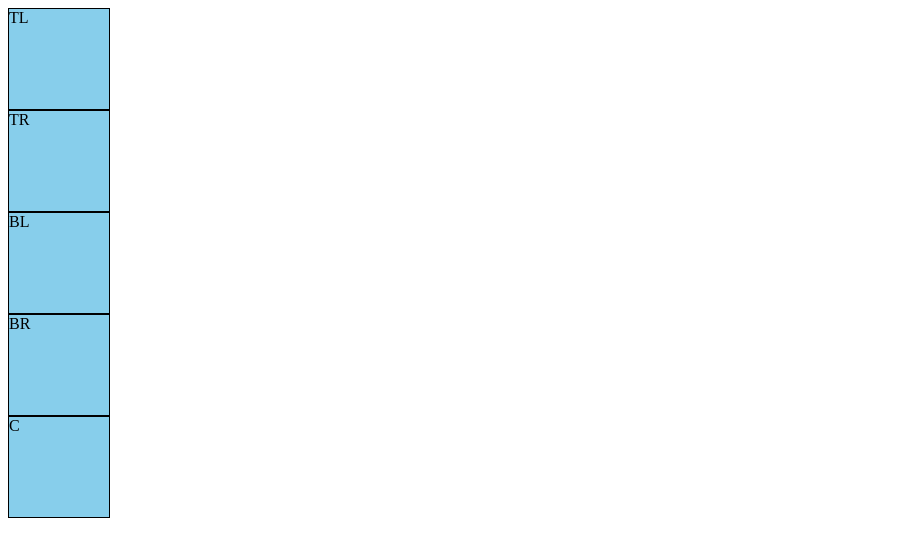
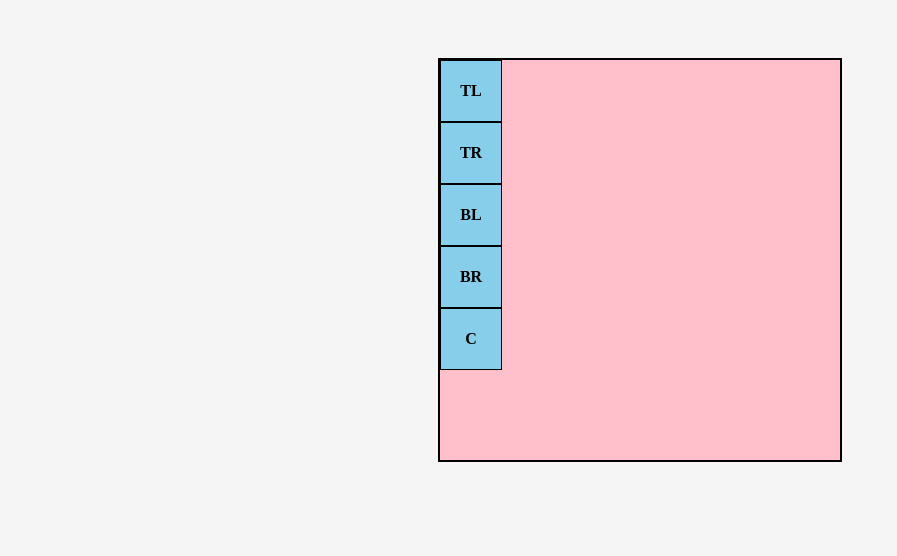
Before and after one commit to SoYoungLEE-me/AI-Website-Creator, a plain HTML site: page css/css_day2_practice/position/index.html in a window 1280 px wide. Shown: the whole page, without its empty margins (0-897 px from the left). Drawn offline with Linux system fonts and the light colour scheme.

Commit message:
Update style.css

```diff
--- a/css/css_day2_practice/position/style.css
+++ b/css/css_day2_practice/position/style.css
@@ -1,38 +1,39 @@
-/*Styling for each task section*/
-.border {
-  border: solid black 2px;
-  height: 300px;
-  position: relative;
+body {
+  background-color: #f5f5f5;
+  padding: 50px;
 }
 
-.border-top {
-  margin-top: 20px;
+.outer-box {
+  width: 400px;
+  height: 400px;
+  background-color: pink;
+  position: relative;
+  margin: auto;
+  border: 2px solid black;
 }
 
-/*Box Style*/
 .box {
-  width: 100px;
-  height: 100px;
+  width: 60px;
+  height: 60px;
   background-color: skyblue;
-  border: solid black 1px;
+  border: 1px solid black;
+  font-weight: bold;
+  display: flex;
+  justify-content: center;
+  align-items: center;
 }
 
-.box1 {
-  background-color: skyblue;
+.top-left {
 }
 
-.box2 {
-  background-color: greenyellow;
+.top-right {
 }
 
-.box-big {
-  border: solid black 1px;
-  width: 200px;
-  height: 200px;
-  background-color: pink;
+.bottom-left {
 }
 
-/*task 1*/
+.bottom-right {
+}
 
-
-/*task 2*/
+.center {
+}
```
